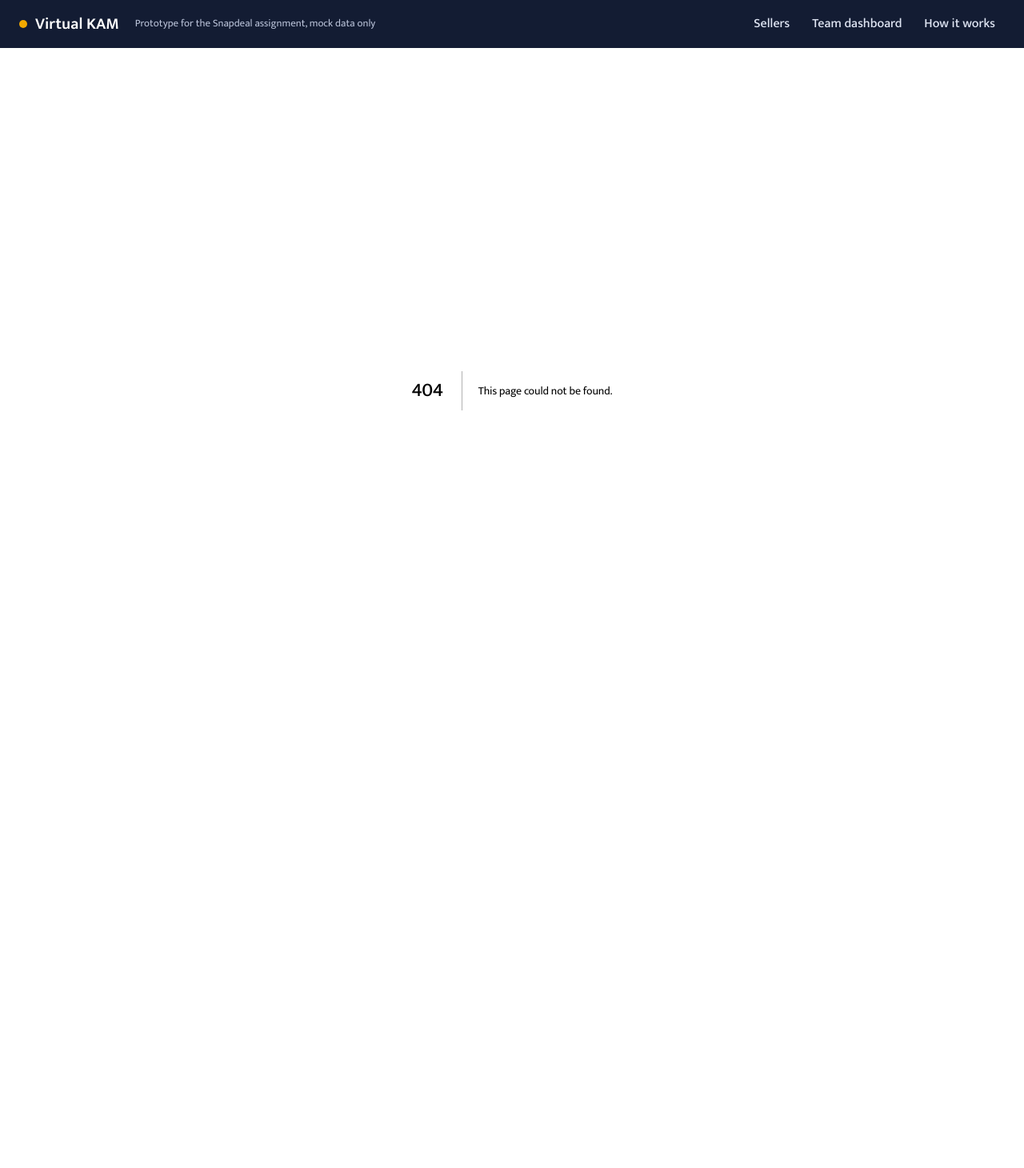
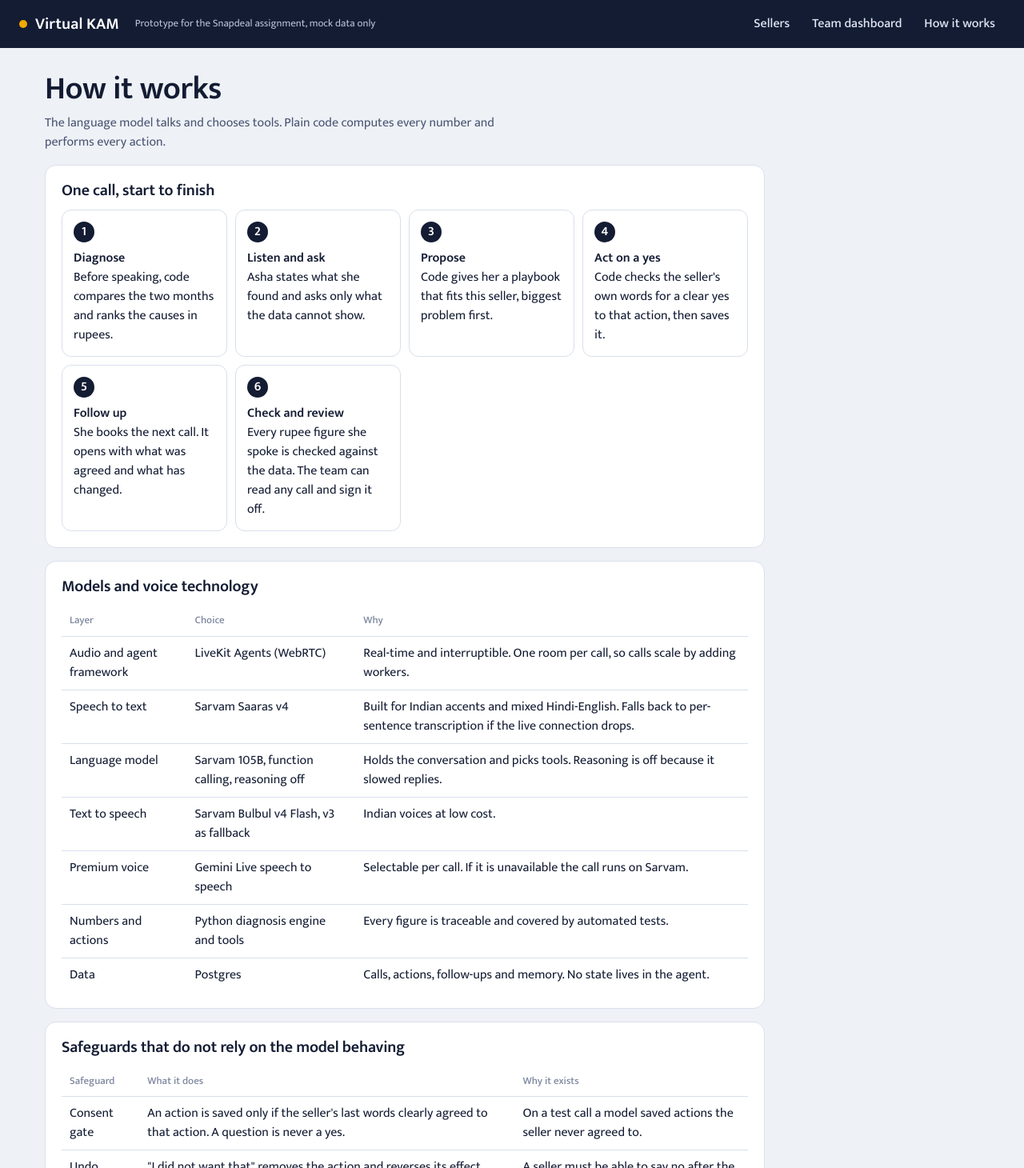
Before and after one commit to alphasafal/snapdeal-virtual-kam, a Next.js app in the folder web/: page /how-it-works in a window 1280 px wide. Before the commit this address had no page. Shown: the top 1460 px of the page at 80% size. Before the commit the page ends 960 px from the top, so only its background shows below. Built offline with nearby package versions, Linux system fonts and the light colour scheme; a web font is replaced by a local one.

Commit message:
Add documentation and submission note
README, code tour, recording script, the one-page note on models and voice technology, and
the how-it-works page in the web app.

```diff
--- /dev/null
+++ b/web/app/how-it-works/page.tsx
@@ -0,0 +1,93 @@
+// A plain-language explanation for reviewers: the flow of a call, the models used,
+// the safeguards, what is real and what is mocked, and the cost estimate.
+export const metadata = { title: "How it works | Virtual KAM" };
+
+export default function HowItWorks() {
+  return (
+    <div className="stack" style={{ maxWidth: 900 }}>
+      <div>
+        <h1>How it works</h1>
+        <p className="muted" style={{ marginTop: 8, maxWidth: "62ch" }}>
+          The language model talks and chooses tools. Plain code computes every number and performs every action.
+        </p>
+      </div>
+
+      <div className="card">
+        <h2>One call, start to finish</h2>
+        <div className="flow">
+          <div><b>Diagnose</b>Before speaking, code compares the two months and ranks the causes in rupees.</div>
+          <div><b>Listen and ask</b>Asha states what she found and asks only what the data cannot show.</div>
+          <div><b>Propose</b>Code gives her a playbook that fits this seller, biggest problem first.</div>
+          <div><b>Act on a yes</b>Code checks the seller's own words for a clear yes to that action, then saves it.</div>
+          <div><b>Follow up</b>She books the next call. It opens with what was agreed and what has changed.</div>
+          <div><b>Check and review</b>Every rupee figure she spoke is checked against the data. The team can read any call and sign it off.</div>
+        </div>
+      </div>
+
+      <div className="card">
+        <h2>Models and voice technology</h2>
+        <div className="scroll">
+          <table>
+            <thead><tr><th>Layer</th><th>Choice</th><th>Why</th></tr></thead>
+            <tbody>
+              <tr><td>Audio and agent framework</td><td>LiveKit Agents (WebRTC)</td><td>Real-time and interruptible. One room per call, so calls scale by adding workers.</td></tr>
+              <tr><td>Speech to text</td><td>Sarvam Saaras v4</td><td>Built for Indian accents and mixed Hindi-English. Falls back to per-sentence transcription if the live connection drops.</td></tr>
+              <tr><td>Language model</td><td>Sarvam 105B, function calling, reasoning off</td><td>Holds the conversation and picks tools. Reasoning is off because it slowed replies.</td></tr>
+              <tr><td>Text to speech</td><td>Sarvam Bulbul v4 Flash, v3 as fallback</td><td>Indian voices at low cost.</td></tr>
+              <tr><td>Premium voice</td><td>Gemini Live speech to speech</td><td>Selectable per call. If it is unavailable the call runs on Sarvam.</td></tr>
+              <tr><td>Numbers and actions</td><td>Python diagnosis engine and tools</td><td>Every figure is traceable and covered by automated tests.</td></tr>
+              <tr><td>Data</td><td>Postgres</td><td>Calls, actions, follow-ups and memory. No state lives in the agent.</td></tr>
+            </tbody>
+          </table>
+        </div>
+      </div>
+
+      <div className="card">
+        <h2>Safeguards that do not rely on the model behaving</h2>
+        <div className="scroll">
+          <table>
+            <thead><tr><th>Safeguard</th><th>What it does</th><th>Why it exists</th></tr></thead>
+            <tbody>
+              <tr><td>Consent gate</td><td>An action is saved only if the seller's last words clearly agreed to that action. A question is never a yes.</td><td>On a test call a model saved actions the seller never agreed to.</td></tr>
+              <tr><td>Undo</td><td>"I did not want that" removes the action and reverses its effect.</td><td>A seller must be able to say no after the fact.</td></tr>
+              <tr><td>Figure check</td><td>After each call, every rupee amount spoken is compared with the data and flagged if it matches nothing.</td><td>A model said "6 lakh" when the figure was 2 lakh.</td></tr>
+              <tr><td>Playbook</td><td>Code chooses which actions fit this seller, biggest problem first.</td><td>A model offered price cuts to a seller whose pricing was fine.</td></tr>
+              <tr><td>Fallbacks</td><td>Transcription and voice each have a second path; a dropped call is recorded and resumed.</td><td>Calls died on a weak network.</td></tr>
+            </tbody>
+          </table>
+        </div>
+      </div>
+
+      <div className="two" style={{ marginTop: 0 }}>
+        <div className="card">
+          <h2>What is real</h2>
+          <ul className="clean">
+            <li>The voice conversation, in English and Hinglish</li>
+            <li>The diagnosis arithmetic and the ranked playbook</li>
+            <li>Tool calls, saved actions and follow-ups</li>
+            <li>Memory across calls and the team dashboard</li>
+            <li>Cost and reply-delay tracking per call</li>
+          </ul>
+        </div>
+        <div className="card">
+          <h2>What is mocked</h2>
+          <ul className="clean">
+            <li>All seller data. The first seller uses the brief's table; the product detail behind it is invented.</li>
+            <li>The effect of actions. A restock plan is a saved record, not a purchase order.</li>
+            <li>The WhatsApp summary is not sent.</li>
+            <li>There is no seller login. Anyone with the link can pick a seller.</li>
+          </ul>
+        </div>
+      </div>
+
+      <div className="card">
+        <h2>Cost and scale</h2>
+        <p style={{ maxWidth: "70ch" }}>
+          The default voice costs roughly ₹1.4 to ₹1.8 per call minute at published prices. At one lakh sellers and
+          eight call minutes each a month, that is about ₹11 to ₹14 per seller. These are estimates and the system
+          has not been load-tested. The nightly scan that flags at-risk sellers uses no language model.
+        </p>
+      </div>
+    </div>
+  );
+}
```
Also changed, not shown: 5 other files (tests, documents, lock files or other folders).
